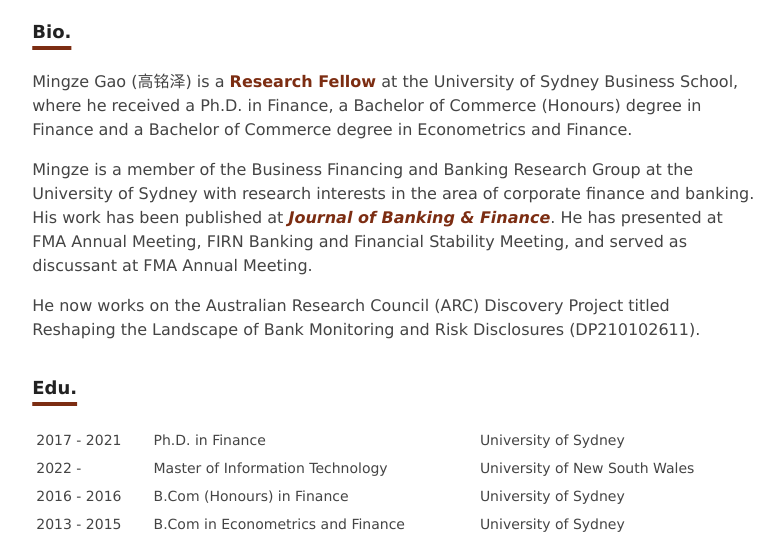
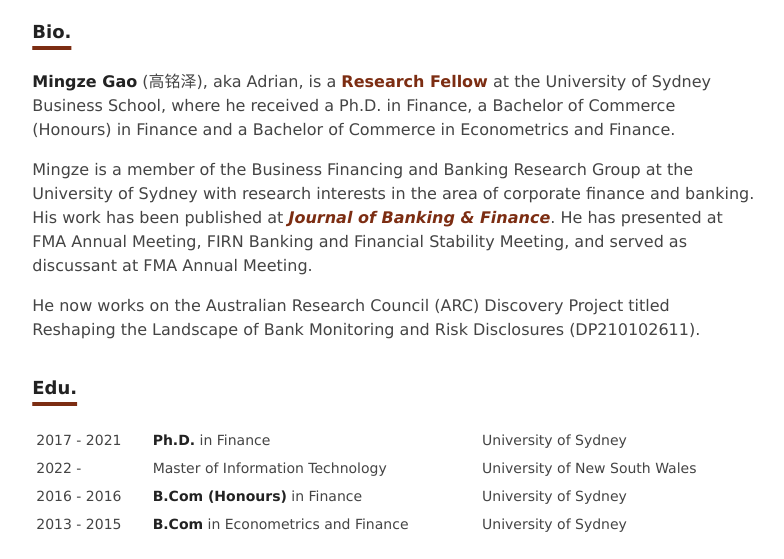
Before and after one commit to mgao6767/adriangao, an Astro site: page / in a window 1280 px wide. Shown: the part 226-785 px from the top of the page, without its empty margins (246-1030 px from the left). Built offline with nearby package versions, Linux system fonts and the light colour scheme; Astro itself is replaced by a stand-in of ours.

Commit message:
style(homepage): small changes

```diff
--- a/src/pages/index.astro
+++ b/src/pages/index.astro
@@ -33,11 +33,11 @@ import { SITE_TITLE, SITE_DESCRIPTION } from '../config'
         Bio.
       </h2>
       <p>
-        Mingze Gao (高铭泽) is a <span class="text-orange-900 font-bold"
-          >Research Fellow</span
+        <strong>Mingze Gao</strong> (高铭泽), aka Adrian, is a <span
+          class="text-orange-900 font-bold">Research Fellow</span
         > at the University of Sydney Business School, where he received a Ph.D.
-        in Finance, a Bachelor of Commerce (Honours) degree in Finance and a Bachelor
-        of Commerce degree in Econometrics and Finance.
+        in Finance, a Bachelor of Commerce (Honours) in Finance and a Bachelor of
+        Commerce in Econometrics and Finance.
       </p>
       <p>
         Mingze is a member of the Business Financing and Banking Research Group
@@ -63,7 +63,7 @@ import { SITE_TITLE, SITE_DESCRIPTION } from '../config'
         <tbody>
           <tr>
             <td>2017 - 2021</td>
-            <td>Ph.D. in Finance</td>
+            <td><strong>Ph.D.</strong> in Finance</td>
             <td>University of Sydney</td>
           </tr>
           <tr>
@@ -73,12 +73,12 @@ import { SITE_TITLE, SITE_DESCRIPTION } from '../config'
           </tr>
           <tr>
             <td>2016 - 2016</td>
-            <td>B.Com (Honours) in Finance</td>
+            <td><strong>B.Com (Honours)</strong> in Finance</td>
             <td>University of Sydney</td>
           </tr>
           <tr>
             <td>2013 - 2015</td>
-            <td>B.Com in Econometrics and Finance</td>
+            <td><strong>B.Com</strong> in Econometrics and Finance</td>
             <td>University of Sydney</td>
           </tr>
         </tbody>
@@ -99,7 +99,7 @@ import { SITE_TITLE, SITE_DESCRIPTION } from '../config'
         type="button">Google Scholar</button
       >
       <h2
-        class="mt-4 text-lg font-bold mb-6 underline underline-offset-8 decoration-4 decoration-orange-900"
+        class="mt-8 text-lg font-bold mb-6 underline underline-offset-8 decoration-4 decoration-orange-900"
       >
         Contact.
       </h2>
@@ -112,6 +112,7 @@ import { SITE_TITLE, SITE_DESCRIPTION } from '../config'
         <li>Office: Room 428, H69</li>
       </ul>
     </main>
+    <br />
     <Footer />
   </body>
 </html>
```
